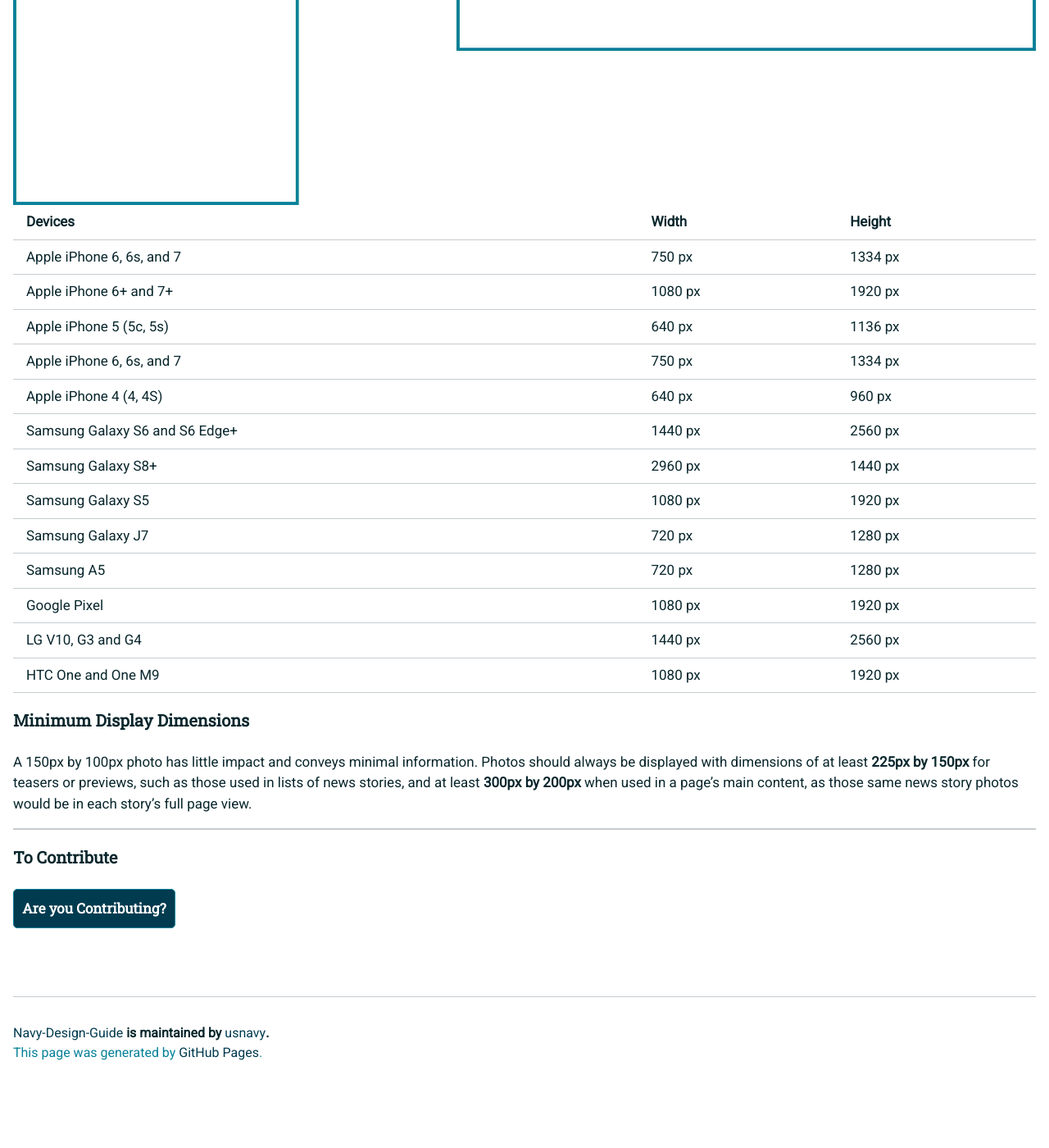
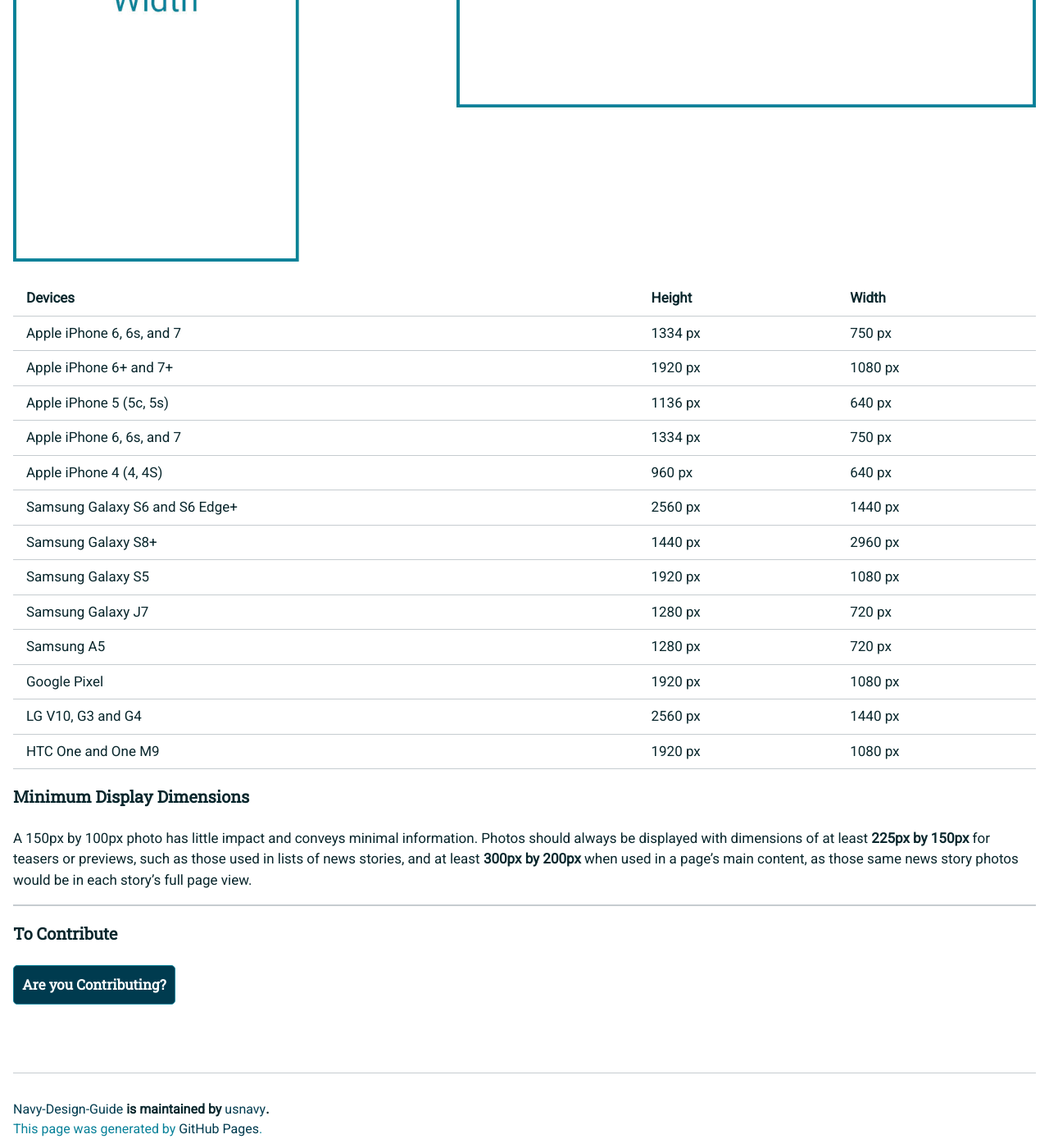
Before and after one commit to usnavy/Navy-Design-Guide, a Jekyll site: the page built from display-dimensions.md, in a window 1280 px wide and 1400 px high, scrolled down 4763 px. Shown: the whole window at 82% size. Built offline with Jekyll 4.4.1, drawn with Linux system fonts in a browser that asks for light colours; nearby versions of some CDN libraries; our own code applies the rules of GitHub Pages for plain Markdown files; before the commit the page ends 6075 px from its top, so only the background shows below that; some of the changed text lies outside the part shown.

Commit message:
Update display-dimensions.md

```diff
--- a/display-dimensions.md
+++ b/display-dimensions.md
@@ -4,12 +4,8 @@
 
 #### Desktop
 
-<div class="display-dimensions">
-	<img src="https://usnavy.github.io/Navy-Design-Guide/img/presentation-design/devices-1.jpg" alt="desktop">
-	<div class="display-interaction">
-	<img src="https://usnavy.github.io/Navy-Design-Guide/img/presentation-design/devices-1-OL.jpg" alt="desktop-overlay">
-</div>
-</div>
+![Desktop Example](https://usnavy.github.io/Navy-Design-Guide/img/presentation-design/devices-1.jpg "Desktop Example")
+
 
 | Width      | Height  |
 | ---------- |---------|
@@ -29,12 +25,7 @@ Remember:  All tablet sizes and styles have two orientations, Portrait and Lands
 
 Width by Height, or Height by Width.
 
-<div class="display-dimensions">
-	<img src="https://usnavy.github.io/Navy-Design-Guide/img/presentation-design/devices-2.jpg" alt="tablet">
-	<div class="display-interaction">
-	<img src="https://usnavy.github.io/Navy-Design-Guide/img/presentation-design/devices-2-OL.jpg" alt="tablet-overlay">
-</div>
-</div>
+![Tablet Example](https://usnavy.github.io/Navy-Design-Guide/img/presentation-design/devices-2.jpg "Tablet Example")
 
 | Devices                         | Width       | Height     |
 | ------------------------------- |-------------|------------|
@@ -48,30 +39,25 @@ Width by Height, or Height by Width.
 #### Mobile
 Remember:  All mobile sizes and styles have two orientations, Portrait and Landscape.
 
-Width by Height, or Height by Width.
+ Height by Width, or Width by Height.
 
-<div class="display-dimensions">
-	<img src="https://usnavy.github.io/Navy-Design-Guide/img/presentation-design/devices-3.jpg" alt="tablet">
-	<div class="display-interaction">
-	<img src="https://usnavy.github.io/Navy-Design-Guide/img/presentation-design/devices-3-OL.jpg" alt="tablet-overlay">
-</div>
-</div>
+![Mobile Example](https://usnavy.github.io/Navy-Design-Guide/img/presentation-design/devices-3.jpg "Mobile Example")
 
-| Devices                                 | Width      | Height     |
+| Devices                                 | Height     | Width      |
 | --------------------------------------- |------------|------------|
-| Apple iPhone 6, 6s, and 7               | 750 px     | 1334 px    |
-| Apple iPhone 6+ and 7+                  | 1080 px    | 1920 px    |
-| Apple iPhone 5 (5c, 5s)                 | 640 px     | 1136 px    |
-| Apple iPhone 6, 6s, and 7               | 750 px     | 1334 px    |
-| Apple iPhone 4 (4, 4S)                  | 640 px     | 960 px     |
-| Samsung Galaxy S6 and S6 Edge+          | 1440 px    | 2560 px    |
-| Samsung Galaxy S8+                      | 2960 px    | 1440 px    |
-| Samsung Galaxy S5                       | 1080 px    | 1920 px    |
-| Samsung Galaxy J7                       | 720 px     | 1280 px    |
-| Samsung A5                              | 720 px     | 1280 px    |
-| Google Pixel                            | 1080 px    | 1920 px    |
-| LG V10, G3 and G4                       | 1440 px    | 2560 px    |
-| HTC One and One M9                      | 1080 px    | 1920 px    |
+| Apple iPhone 6, 6s, and 7               | 1334 px    | 750 px     |
+| Apple iPhone 6+ and 7+                  | 1920 px    | 1080 px    |
+| Apple iPhone 5 (5c, 5s)                 | 1136 px    | 640 px     |
+| Apple iPhone 6, 6s, and 7               | 1334 px    | 750 px     |
+| Apple iPhone 4 (4, 4S)                  | 960 px     | 640 px     |
+| Samsung Galaxy S6 and S6 Edge+          | 2560 px    | 1440 px    |
+| Samsung Galaxy S8+                      | 1440 px    | 2960 px    |
+| Samsung Galaxy S5                       | 1920 px    | 1080 px    |
+| Samsung Galaxy J7                       | 1280 px    | 720 px     |
+| Samsung A5                              | 1280 px    | 720 px     |
+| Google Pixel                            | 1920 px    | 1080 px    |
+| LG V10, G3 and G4                       | 2560 px    | 1440 px    |
+| HTC One and One M9                      | 1920 px    | 1080 px    |
 
 ### Minimum Display Dimensions
 
```
